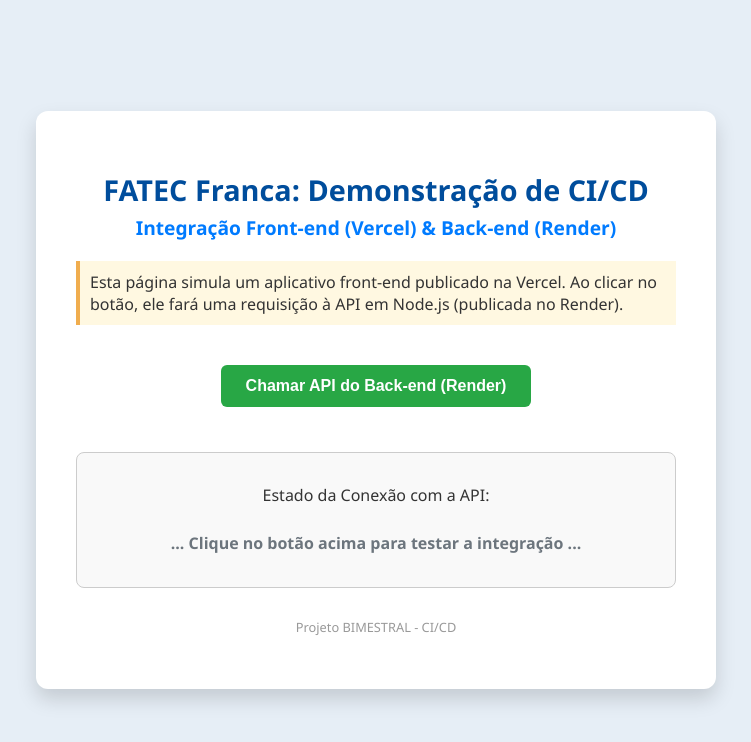
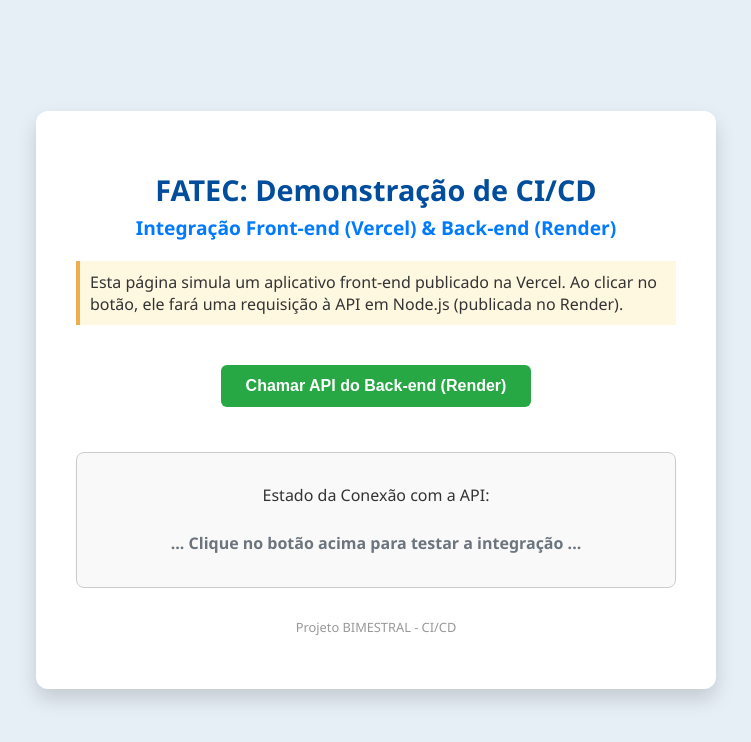
Before and after one commit to anamota13/projeto-ci-cd-front, a plain HTML site: page index.html in a window 1280 px wide. Shown: the whole page, without its empty margins (264-1015 px from the left). Drawn offline with Linux system fonts and the light colour scheme.

Commit message:
chore: Atualiza título da página

```diff
--- a/index.html
+++ b/index.html
@@ -8,7 +8,7 @@
 </head>
 <body>
     <div class="container">
-        <h1>FATEC Franca: Demonstração de CI/CD</h1>
+        <h1>FATEC: Demonstração de CI/CD</h1>
         <h2>Integração Front-end (Vercel) & Back-end (Render)</h2>
 
         <p class="info">
```
